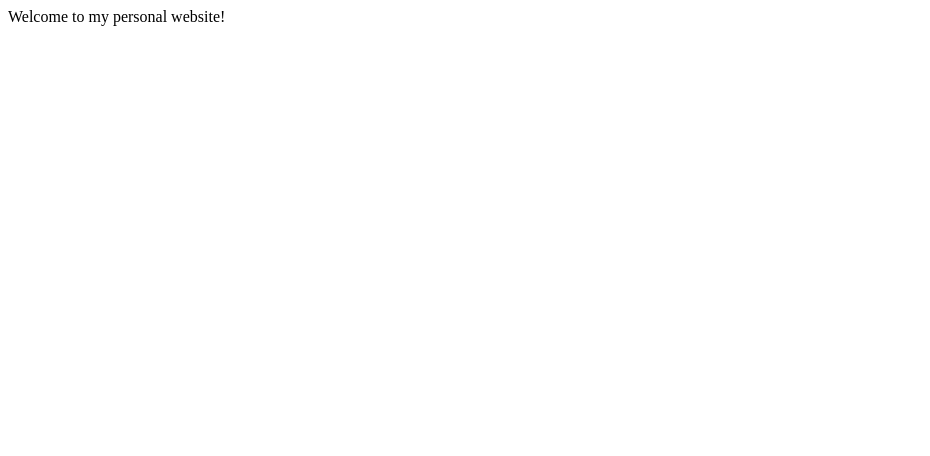
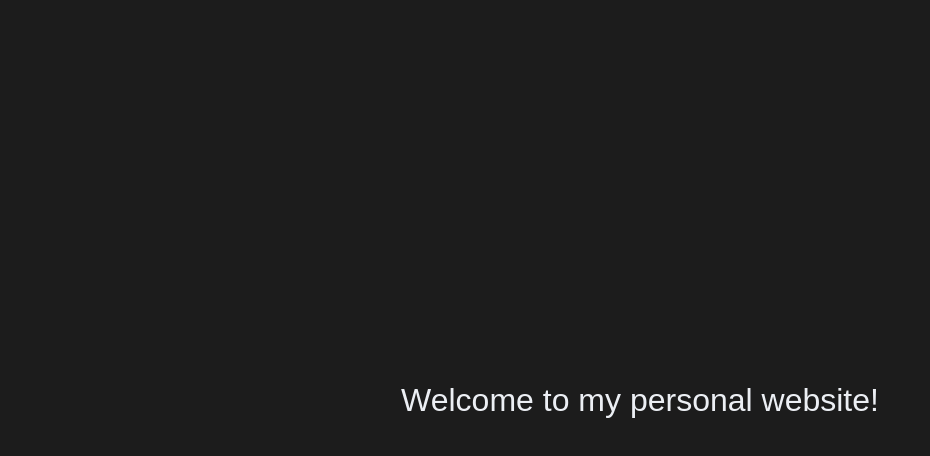
Before and after one commit to Bryceclark56/Bryceclark56.github.io, a plain HTML site: page index.html in a window 1280 px wide. Shown: the whole page, without its empty margins (0-930 px from the left). Drawn offline with Linux system fonts and the light colour scheme.

Commit message:
Dark theme and fancy css

```diff
--- a/index.html
+++ b/index.html
@@ -3,9 +3,31 @@
     <head>
         <meta charset="utf-8">
         <title>Bryce Clark - very high quality</title>
+
+        <style>
+            body {
+                background-color: rgb(28, 28, 28);
+                height: 100vh;
+                display: flex;
+                align-items: center;
+                justify-content: center;
+
+                margin: 0;
+                padding: 0;
+            }
+
+            span {
+                max-width: 50%;
+                color: #ECEFF4;
+                font-family: Arial, sans-serif;
+                font-size: 2em;
+                text-align: center;
+            }
+        </style>
+
     </head>
 
     <body>
-        <header>Welcome to my personal website!</header>
+        <span>Welcome to my personal website!</span>
     </body>
 </html>
```
